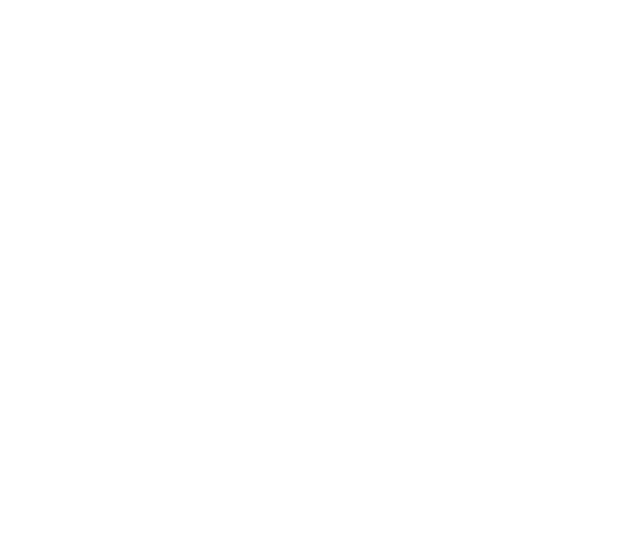
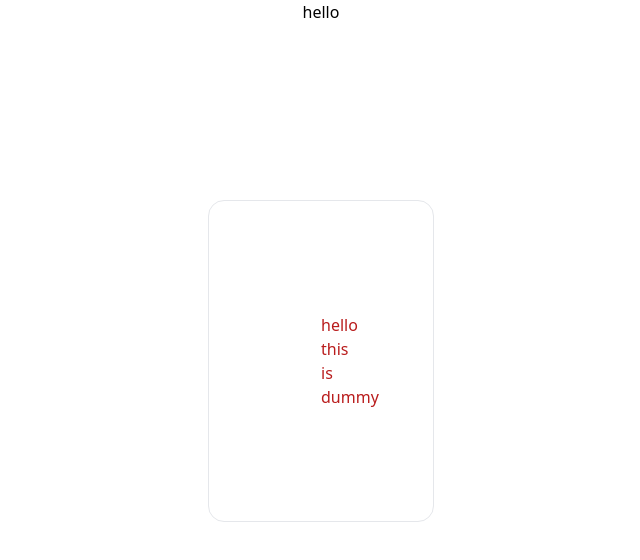
Before and after one commit to parikshit2023360554/Web_design, a website: page src/index.html in a window 1280 px wide. Shown: the whole page, without its empty margins (319-959 px from the left). Drawn offline with Linux system fonts and the light colour scheme.

Commit message:
file added

```diff
--- a/src/index.html
+++ b/src/index.html
@@ -7,6 +7,8 @@
     <link rel="stylesheet" href="/src/output.css">
 </head>
 <body>
+    <h1 class="text-center">hello</h1>
+    <h2 class="text-red-700 border rounded-2xl p-28 w-20 mx-auto my-44">hello this is dummy </h2>
 
 </body>
 </html>
```
Also changed, not shown: src/output.css.
